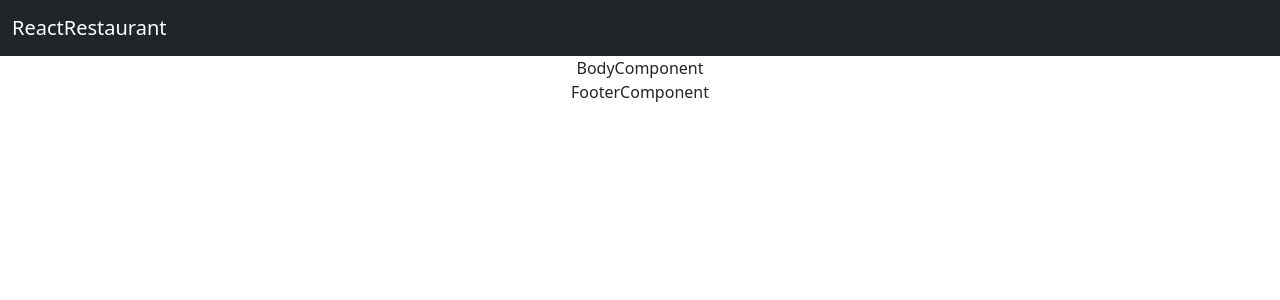
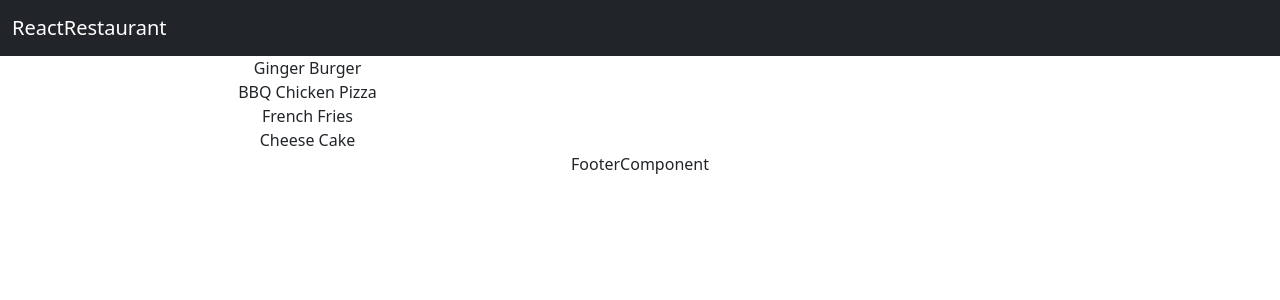
Before and after one commit to mitul88/react-restaurant, a React (Create React App) app: page / in a window 1280 px wide. Shown: the top 300 px of the page. Built offline with nearby package versions, Linux system fonts and the light colour scheme.

Commit message:
menu list component created

```diff
--- a/src/components/body/BodyComponent.js
+++ b/src/components/body/BodyComponent.js
@@ -1,8 +1,11 @@
 import React from 'react'
+import Menu from './Menu'
 
 const BodyComponent = () => {
   return (
-    <div>BodyComponent</div>
+    <div>
+      <Menu />
+    </div>
   )
 }
 
--- /dev/null
+++ b/src/components/body/Menu.js
@@ -0,0 +1,21 @@
+import { useState } from "react"
+import MenuItem from "./MenuItem"
+import DISHES from "../../data/dishes"
+
+const Menu = () => {
+    const [dishes] = useState(DISHES)
+    const menu = dishes.map(dish => {
+        return <MenuItem key={dish.id} menu={dish} />
+    })
+  return (
+    <div className="container">
+        <div className="row">
+            <div className="col-5">
+                {menu}
+            </div>
+        </div>
+    </div>
+  )
+}
+
+export default Menu
--- /dev/null
+++ b/src/components/body/MenuItem.js
@@ -0,0 +1,7 @@
+const MenuItem = ({menu}) => {
+  return (
+    <div>{menu.name}</div>
+  )
+}
+
+export default MenuItem
--- /dev/null
+++ b/src/data/dishes.js
@@ -0,0 +1,188 @@
+const DISHES = [
+    {
+        id: 0,
+        name: 'Ginger Burger',
+        image: 'assets/images/0burger.jpg',
+        category: 'meal',
+        label: 'Hot',
+        price: '199',
+        description: 'This chicken burger gets an Asian-flavor twist with ginger and garlic. It\'s topped off with a fabulous coleslaw. If you like, serve the coleslaw as a side for grilled items, like chicken breasts, fish fillets or chops',
+        comments: [
+            {
+                id: 0,
+                rating: 5,
+                comment: "Imagine all the eatables, living in conFusion!",
+                author: "Shanto",
+                date: "2018-10-16T17:57:28.556094Z"
+            },
+            {
+                id: 1,
+                rating: 4,
+                comment: "Sends anyone to heaven, I wish I could get my mother-in-law to eat it!",
+                author: "Karim",
+                date: "2017-09-05T17:57:28.556094Z"
+            },
+            {
+                id: 2,
+                rating: 3,
+                comment: "Eat it, just eat it!",
+                author: "Moinul",
+                date: "2019-02-13T17:57:28.556094Z"
+            },
+            {
+                id: 3,
+                rating: 4,
+                comment: "Ultimate, Reaching for the stars!",
+                author: "Rahat",
+                date: "2017-12-02T17:57:28.556094Z"
+            },
+            {
+                id: 4,
+                rating: 2,
+                comment: "It's your birthday, we're gonna party!",
+                author: "Rony",
+                date: "2019-12-02T17:57:28.556094Z"
+            }
+        ]
+    },
+    {
+        id: 1,
+        name: 'BBQ Chicken Pizza',
+        image: 'assets/images/1pizza.jpg',
+        category: 'meal',
+        label: '',
+        price: '599',
+        description: 'BBQ chicken pizza with tangy BBQ sauce, chicken, and red onion. Gouda cheese gives the homemade pizza the most delicious smoky flavor and cilantro adds a touch of freshness. My pizza dough recipe makes enough for two 12-inch pizzas, so you can freeze half for later. It’s an easy thick-style pizza crust with unbeatable flavor.',
+        comments: [
+            {
+                id: 0,
+                rating: 5,
+                comment: "Imagine all the eatables, living in conFusion!",
+                author: "Shanto",
+                date: "2018-10-16T17:57:28.556094Z"
+            },
+            {
+                id: 1,
+                rating: 4,
+                comment: "Sends anyone to heaven, I wish I could get my mother-in-law to eat it!",
+                author: "Karim",
+                date: "2017-09-05T17:57:28.556094Z"
+            },
+            {
+                id: 2,
+                rating: 3,
+                comment: "Eat it, just eat it!",
+                author: "Moinul",
+                date: "2019-02-13T17:57:28.556094Z"
+            },
+            {
+                id: 3,
+                rating: 4,
+                comment: "Ultimate, Reaching for the stars!",
+                author: "Rahat",
+                date: "2017-12-02T17:57:28.556094Z"
+            },
+            {
+                id: 4,
+                rating: 2,
+                comment: "It's your birthday, we're gonna party!",
+                author: "Rony",
+                date: "2019-12-02T17:57:28.556094Z"
+            }
+        ]
+    },
+    {
+        id: 2,
+        name: 'French Fries',
+        image: 'assets/images/2fries.jpg',
+        category: 'appetizer',
+        label: 'New',
+        price: '120',
+        description: 'These are deep-fried, very thin, salted slices of potato that are usually served at room temperature. French fries have numerous variants, from thick-cut to shoestring, crinkle, curly and many other names.',
+        comments: [
+            {
+                id: 0,
+                rating: 5,
+                comment: "Imagine all the eatables, living in conFusion!",
+                author: "Shanto",
+                date: "2018-10-16T17:57:28.556094Z"
+            },
+            {
+                id: 1,
+                rating: 4,
+                comment: "Sends anyone to heaven, I wish I could get my mother-in-law to eat it!",
+                author: "Karim",
+                date: "2017-09-05T17:57:28.556094Z"
+            },
+            {
+                id: 2,
+                rating: 3,
+                comment: "Eat it, just eat it!",
+                author: "Moinul",
+                date: "2019-02-13T17:57:28.556094Z"
+            },
+            {
+                id: 3,
+                rating: 4,
+                comment: "Ultimate, Reaching for the stars!",
+                author: "Rahat",
+                date: "2017-12-02T17:57:28.556094Z"
+            },
+            {
+                id: 4,
+                rating: 2,
+                comment: "It's your birthday, we're gonna party!",
+                author: "Rony",
+                date: "2019-12-02T17:57:28.556094Z"
+            }
+        ]
+    },
+    {
+        id: 3,
+        name: 'Cheese Cake',
+        image: 'assets/images/3cake.jpg',
+        category: 'dessert',
+        label: '',
+        price: '170',
+        description: 'A delectable, semi-sweet New York Style Cheese Cake, with cracker crust and spiced with Indian cardamoms',
+        comments: [
+            {
+                id: 0,
+                rating: 5,
+                comment: "Imagine all the eatables, living in conFusion!",
+                author: "Shanto",
+                date: "2018-10-16T17:57:28.556094Z"
+            },
+            {
+                id: 1,
+                rating: 4,
+                comment: "Sends anyone to heaven, I wish I could get my mother-in-law to eat it!",
+                author: "Karim",
+                date: "2017-09-05T17:57:28.556094Z"
+            },
+            {
+                id: 2,
+                rating: 3,
+                comment: "Eat it, just eat it!",
+                author: "Moinul",
+                date: "2019-02-13T17:57:28.556094Z"
+            },
+            {
+                id: 3,
+                rating: 4,
+                comment: "Ultimate, Reaching for the stars!",
+                author: "Rahat",
+                date: "2017-12-02T17:57:28.556094Z"
+            },
+            {
+                id: 4,
+                rating: 2,
+                comment: "It's your birthday, we're gonna party!",
+                author: "Rony",
+                date: "2019-12-02T17:57:28.556094Z"
+            }
+        ]
+    }
+]
+
+export default DISHES;
```
